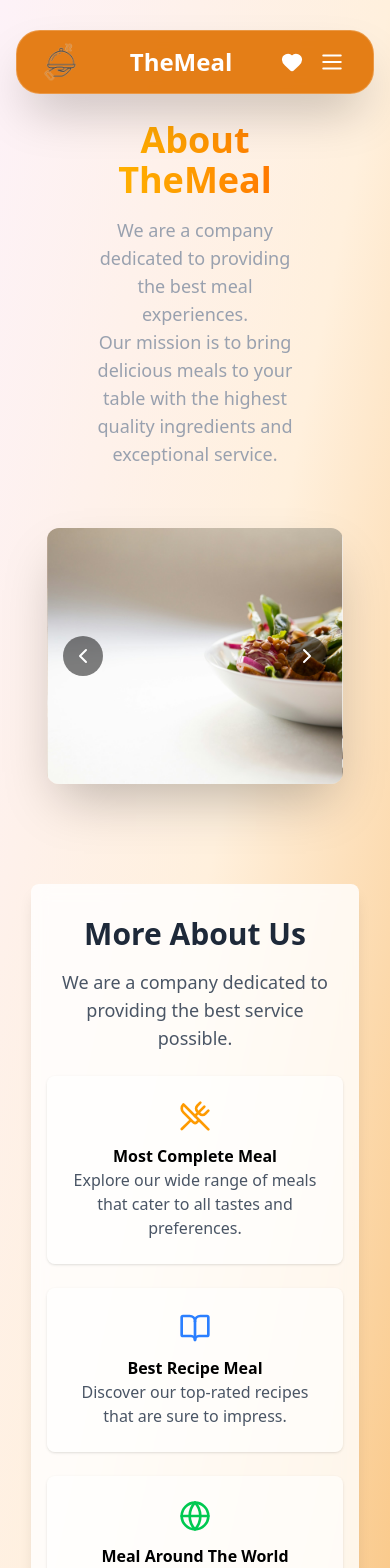
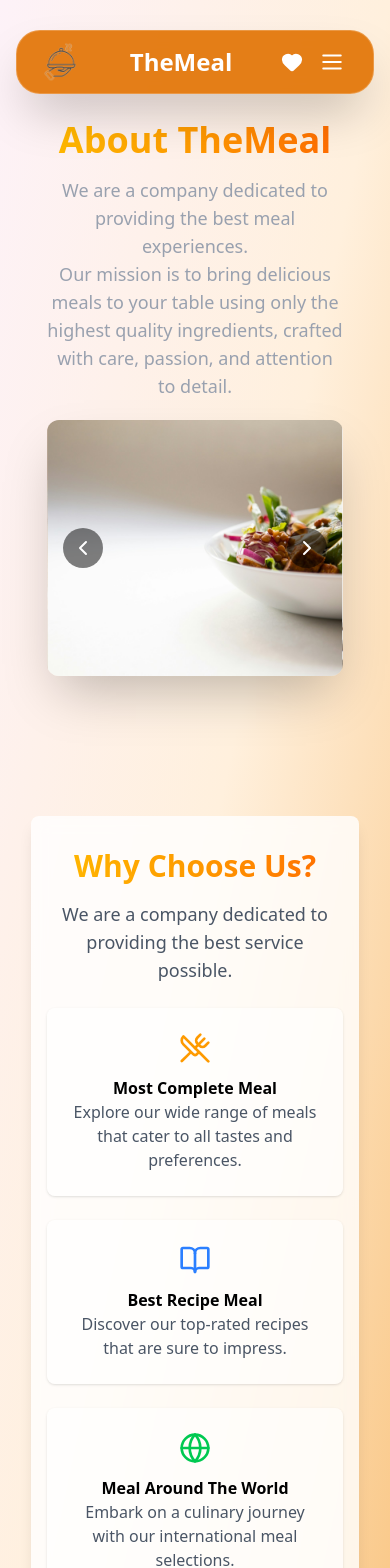
Before and after one commit to moondiverc/themeal, a React (Vite) app: page /about in a window 390 px wide. Shown: the top 1568 px of the page. Built offline with nearby package versions, Linux system fonts and the light colour scheme.

Commit message:
fix: styling& responsive

```diff
--- a/src/pages/About.tsx
+++ b/src/pages/About.tsx
@@ -49,18 +49,18 @@ export default function About() {
     return (
         <div style={{padding: "0 8%"}}>
             {/* about TheMeal */}
-            <div className="flex justify-center p-10 pt-30 gap-10">
+            <div className="flex justify-center pb-5 pt-30 gap-10">
                 <div className="max-w-5xl px-4 justify-center flex flex-col lg:flex-row items-center gap-10">
                     <div className="text-center">
                         <h1 className="text-4xl font-bold bg-gradient-to-r from-amber-400 via-amber-500 to-orange-500 bg-clip-text text-transparent pb-4">About TheMeal</h1>
                         <p className="text-lg text-gray-400">We are a company dedicated to providing the best meal experiences.</p>
-                        <p className="text-lg text-gray-400">Our mission is to bring delicious meals to your table with the highest quality ingredients and exceptional service.</p>
+                        <p className="text-lg text-gray-400">Our mission is to bring delicious meals to your table using only the highest quality ingredients, crafted with care, passion, and attention to detail.</p>
                     </div>
                 </div>
             </div>
 
             {/* carousel */}
-            <div className="flex justify-center py-5">
+            <div className="flex justify-center">
                 <div className="max-w-4xl px-4 w-full">
                     <div className="relative overflow-hidden rounded-xl shadow-2xl">
                         {/* caontainer */}
@@ -97,10 +97,10 @@ export default function About() {
             </div>
 
             {/* more about us */}
-            <div className="flex justify-center py-20">
+            <div className="flex justify-center py-30 pt-35">
                 <div className="max-w-4xl px-4 text-center justify-center bg-white/80 backdrop-blur-sm rounded-lg p-8 shadow-lg">
                     <div>
-                        <h1 className="text-3xl font-bold text-gray-800 mb-4">More About Us</h1>
+                        <h1 className="text-3xl font-bold bg-gradient-to-r from-amber-400 via-amber-500 to-orange-500 bg-clip-text text-transparent mb-4">Why Choose Us?</h1>
                         <p className="text-lg text-gray-600 mb-6">We are a company dedicated to providing the best service possible.</p>
                     </div>
                     <div className="grid md:grid-cols-3 gap-6 mb-4 flex-wrap text-center">
--- a/src/pages/Contact.tsx
+++ b/src/pages/Contact.tsx
@@ -14,7 +14,7 @@ export default function Contact() {
     return (
         <main className="flex justify-center py-5 pt-30" style={{ paddingInline: '5%' }}>
             <div className="bg-white/80 backdrop-blur-sm rounded-lg text-center px-8 py-4 shadow-lg max-w-2xl  mx-4">
-                <div className="font-bold text-3xl text-gray-800 mb-2">Contact Us!</div>
+                <div className="text-3xl font-bold bg-gradient-to-r from-amber-400 via-amber-500 to-orange-500 bg-clip-text text-transparent mb-2">Contact Us!</div>
                 <div className="text-lg text-gray-600 mb-8">We'd love to hear from you. Get in touch with us!</div>
 
                 <div className="grid md:grid-cols-2 gap-6 mb-4">
--- a/src/pages/Home.tsx
+++ b/src/pages/Home.tsx
@@ -35,7 +35,7 @@ export default function Home() {
             <div className="py-30 flex items-center" style={{ paddingInline: '10%' }}>
                 <div className="max-w-6xl mx-auto px-4 w-full">
                     <div className="text-center mb-12">
-                        <h1 className="text-4xl font-bold text-gray-800 mb-4">What Our Customers Say</h1>
+                        <h1 className="text-4xl font-bold bg-gradient-to-r from-amber-400 via-amber-500 to-orange-500 bg-clip-text text-transparent mb-4">What Our Customers Say</h1>
                         <p className="text-xl text-gray-600">Hear from people who love TheMeal</p>
                     </div>
 
--- a/src/pages/Products.tsx
+++ b/src/pages/Products.tsx
@@ -91,7 +91,7 @@ export default function Products() {
     return (
         <div className="flex flex-col items-center justify-center p-4 pt-30">
             <h1 className="text-4xl font-bold bg-gradient-to-r from-amber-400 via-amber-500 to-orange-500 bg-clip-text text-transparent leading-tight pb-1">Start Planning Your Meal!</h1>
-            <p className="text-lg text-gray-400">Explore our wide range of delicious meal options.</p>
+            <p className="text-lg text-gray-400">Explore our wide range of delicious meal recipes.</p>
 
             <div className="flex justify-center mt-4 gap-4" style={{ paddingInline : '3' }}>
                 <form onSubmit={handleSearch} className="flex items-center">
```
